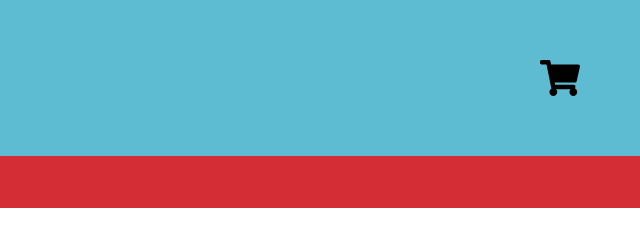
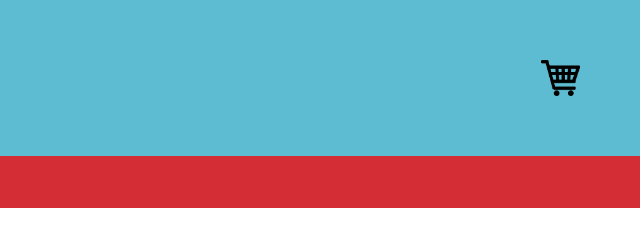
Before and after one commit to RyanGatchel/90-s_Gamer_Girl_Creations, a website: page dist/index.html in a window 1280 px wide. Shown: the top 240 px of the page, 640-1280 px from the left. Drawn offline with nearby package versions, Linux system fonts and the light colour scheme; some packages are replaced by stand-ins of ours; a script that the page names is missing; files whose address does not match are found by name.

Commit message:
new img for shopping cart

```diff
--- a/dist/index.html
+++ b/dist/index.html
@@ -31,7 +31,7 @@
 		<img src="img/90sgamergirl_logo.png" id="header_logo" alt="90_Gamer_Girl_Creations_logo"></a>
 	<div class="header-right">
 		<a href="ryangatchel.com">
-		<img src="file:///C:/Users/Ryan%20Gatchel/Downloads/shopping-cart-solid.svg" id="shopping_cart"></a>
+		<img src="img/shopping_cart.png" id="shopping_cart"></a>
 	</div>
 </div>
 
```
Also changed, not shown: dist/img/shopping_cart.png (added).
